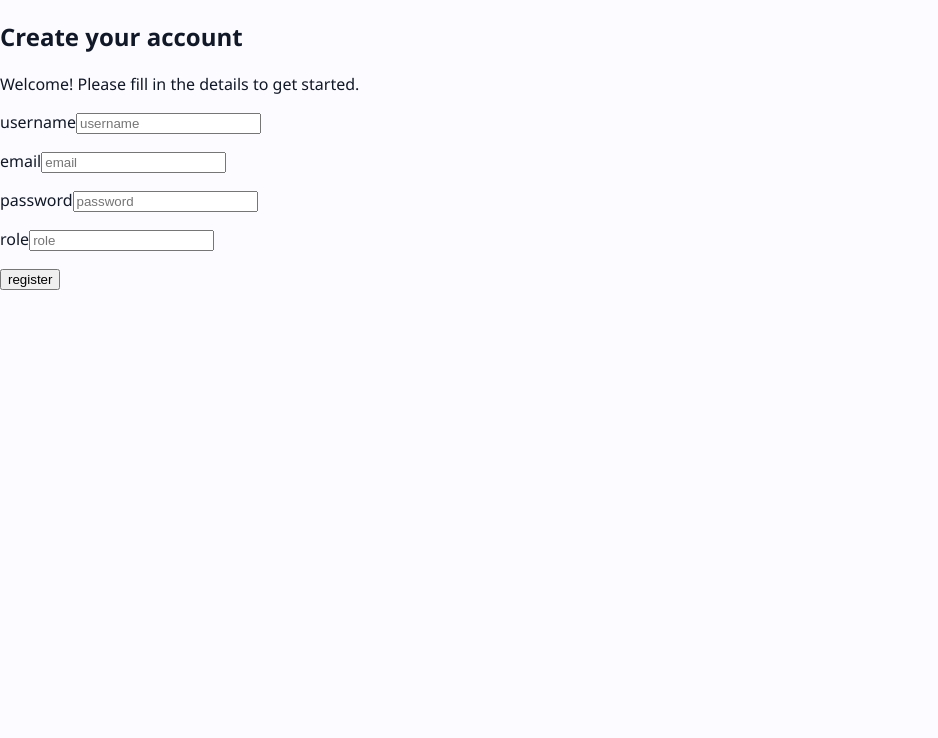
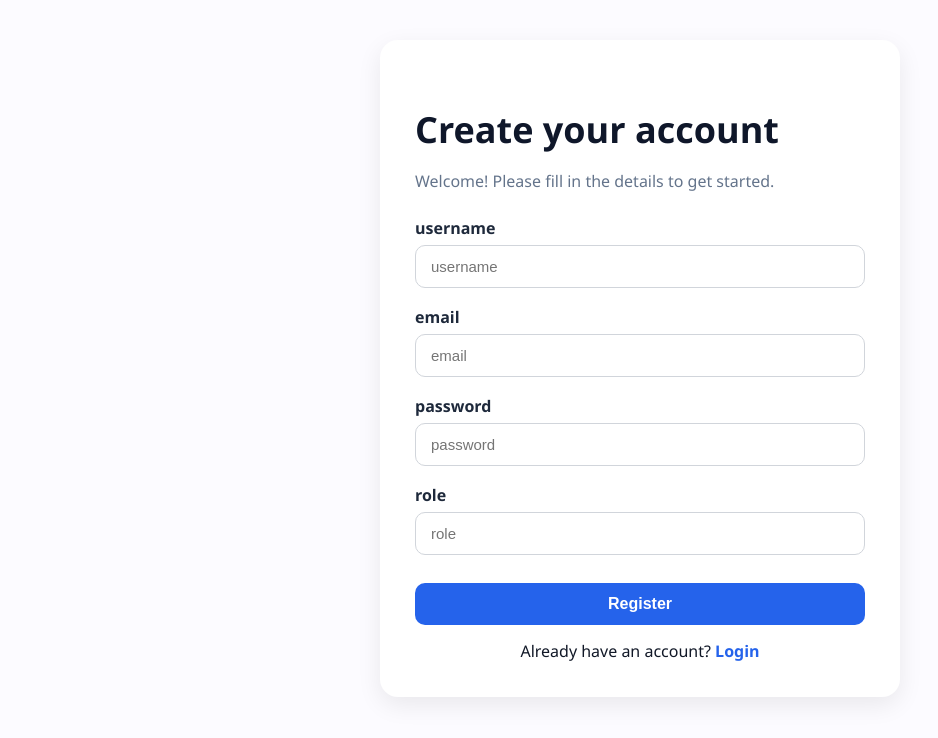
Before and after one commit to shi8423/react-ecommerce, a React (Vite) app in the folder frontend/: page /auth/register in a window 1280 px wide. Shown: the top 738 px of the page, without its empty margins (0-938 px from the left). Built offline with nearby package versions, Linux system fonts and the light colour scheme; the HTML template or start-up script is replaced by a standard one.

Commit message:
Update authentication and frontend

```diff
--- a/frontend/src/App.css
+++ b/frontend/src/App.css
@@ -233,3 +233,33 @@ body.dark .card h3 {
     width: min(220px, 100%);
   }
 }
+.navbar{
+  display:flex;
+  justify-content:space-between;
+  align-items:center;
+  padding:15px 30px;
+  background:black;
+  color:white;
+}
+
+.navbar input{
+  width:250px;
+}
+.card{
+  border:1px solid #ddd;
+  border-radius:10px;
+  padding:15px;
+  text-align:center;
+}
+.products-grid{
+  display:grid;
+  grid-template-columns:repeat(3,1fr);
+  gap:20px;
+  padding:20px;
+}
+.about{
+  max-width:700px;
+  margin:50px auto;
+  padding:20px;
+  text-align:center;
+}
--- a/frontend/src/App.jsx
+++ b/frontend/src/App.jsx
@@ -6,7 +6,7 @@ import { Route, Routes, Navigate } from 'react-router-dom'
 import Products from './Products'
 import { useState } from 'react'
 import './App.css'
-
+import "./Login.css"
 
 function ProtectedRoute({children}){
  const token=localStorage.getItem('token')
--- /dev/null
+++ b/frontend/src/Login.css
@@ -0,0 +1,87 @@
+.auth-container{
+  min-height:calc(100vh - 100px);
+  display:flex;
+  justify-content:center;
+  align-items:flex-start;
+  padding-top:40px;
+  padding-bottom:40px;
+}
+
+.auth-form{
+  width:450px;
+  background:white;
+  padding:35px;
+  border-radius:18px;
+  box-shadow:0 8px 25px rgba(0,0,0,0.08);
+}
+
+.auth-form h2{
+  font-size:36px;
+  margin-bottom:10px;
+  color:#0f172a;
+}
+
+.auth-form p{
+  color:#64748b;
+  margin-bottom:25px;
+}
+
+.auth-form label{
+  display:block;
+  font-size:16px;
+  font-weight:600;
+  margin-bottom:6px;
+  color:#1e293b;
+}
+
+.auth-form input{
+  width:100%;
+  box-sizing:border-box;
+  padding:12px 15px;
+  margin-bottom:18px;
+  border:1px solid #d1d5db;
+  border-radius:10px;
+  font-size:15px;
+  outline:none;
+  transition:0.3s;
+}
+
+.auth-form input:focus{
+  border-color:#2563eb;
+  box-shadow:0 0 0 3px rgba(37,99,235,0.15);
+}
+
+.auth-form button{
+  width:100%;
+  box-sizing:border-box;
+  padding:12px;
+  margin-top:10px;
+  background:#2563eb;
+  color:white;
+  border:none;
+  border-radius:10px;
+  font-size:16px;
+  font-weight:600;
+  cursor:pointer;
+  transition:0.3s;
+}
+
+.auth-form button:hover{
+  background:#1d4ed8;
+  transform:translateY(-2px);
+}
+
+.auth-link{
+  text-align:center;
+  margin-top:15px;
+}
+
+.auth-link a{
+  color:#2563eb;
+  text-decoration:none;
+  font-weight:600;
+}
+
+.auth-link a:hover{
+  text-decoration:underline;
+}
--- a/frontend/src/Login.jsx
+++ b/frontend/src/Login.jsx
@@ -8,7 +8,7 @@ let passwordschema = z.string().min(8,"password must be atleast 8 characters")
 
 
 
-function Login(setisauth) {
+function Login({ setisauth }) {
   //username password
 
   const [username,setusername]=useState('')
@@ -42,6 +42,7 @@ function Login(setisauth) {
         body: JSON.stringify({ username, password })
       })
       let data = await response.json()
+      console.log("LOGIN RESPONSE:", data)
       if (response.ok) {
         localStorage.setItem("token", data.token)
         setisauth(true)
@@ -55,30 +56,38 @@ function Login(setisauth) {
     }
   }
  return (
-   <>
-   <form onSubmit={senddetails}  >
+  <div className="auth-container">
+    <form className="auth-form" onSubmit={senddetails}>
       <h2>Login</h2>
       <p>Welcome back!</p>
 
-  <div>
-    <label>Username</label>  <br />
-   <input    onChange={(e)=>{setusername(e.target.value)}}  type="text" placeholder="username" />
-   <p>{validation(usernameschema,username)}</p>
+      <div className="form-group">
+        <label>Username</label>
+        <input
+          onChange={(e) => setusername(e.target.value)}
+          type="text"
+          placeholder="username"
+        />
+        <p>{validation(usernameschema, username)}</p>
       </div>
 
-  <div>
-  <label>Password</label>  <br />
-   <input    onChange={(e)=>{setpassword(e.target.value)}}   type="password" placeholder="password" />
-   <p>{validation(passwordschema,password)}</p>
+      <div className="form-group">
+        <label>Password</label>
+        <input
+          onChange={(e) => setpassword(e.target.value)}
+          type="password"
+          placeholder="password"
+        />
+        <p>{validation(passwordschema, password)}</p>
       </div>
 
-  <br />
+      <button type="submit">Login</button>
 
-   <button type="submit" >Login</button>
-
-
+      <div className="auth-link">
+        Don't have an account? <a href="/auth/register">Register</a>
+      </div>
     </form>
-   </>
+  </div>
 )
 }
 
--- a/frontend/src/signup.jsx
+++ b/frontend/src/signup.jsx
@@ -57,45 +57,54 @@ if(!value) return ""
 
 
 return (
-    <>
-    <form onSubmit={onsubmit} >
+  <div className="auth-container">
+    <form className="auth-form" onSubmit={onsubmit}>
       <h2>Create your account</h2>
       <p>Welcome! Please fill in the details to get started.</p>
+
       <div>
-        <label >username</label>
-        <input onChange={(e)=>{
-            setusername(e.target.value)
-        }}  type="text"   placeholder="username"   />
-        <p>{validate(usernameschema,username)}</p>
+        <label>username</label>
+        <input
+          onChange={(e) => setusername(e.target.value)}
+          type="text"
+          placeholder="username"
+        />
       </div>
 
       <div>
-        <label >email</label>
-        <input onChange={(e)=>{
-               setemail(e.target.value)
-        }}     type="email" placeholder="email" />
-        <p>{validate(emailschema,email)}</p>
+        <label>email</label>
+        <input
+          onChange={(e) => setemail(e.target.value)}
+          type="email"
+          placeholder="email"
+        />
       </div>
 
       <div>
         <label>password</label>
-         <input onChange={(e)=>{
-            setpassword(e.target.value)
-         }} type="password" placeholder="password" />
-         <p>{validate(passwordschema,password)}</p>
+        <input
+          onChange={(e) => setpassword(e.target.value)}
+          type="password"
+          placeholder="password"
+        />
       </div>
 
       <div>
         <label>role</label>
-        <input onChange={(e)=>{
-             setrole(e.target.value)
-        }}    type="text" placeholder="role" />
-        <p>{validate(roleschema,role)}</p>
+        <input
+          onChange={(e) => setrole(e.target.value)}
+          type="text"
+          placeholder="role"
+        />
       </div>
-      <button type="submit" >register</button>
+
+      <button type="submit">Register</button>
+
+      <div className="auth-link">
+        Already have an account? <a href="/auth/login">Login</a>
+      </div>
     </form>
-
-    </>
+  </div>
 )
 }
 
```
Also changed, not shown: 1 other file (tests, documents, lock files or other folders). Lines whose indentation alone changed are shown as unchanged.
